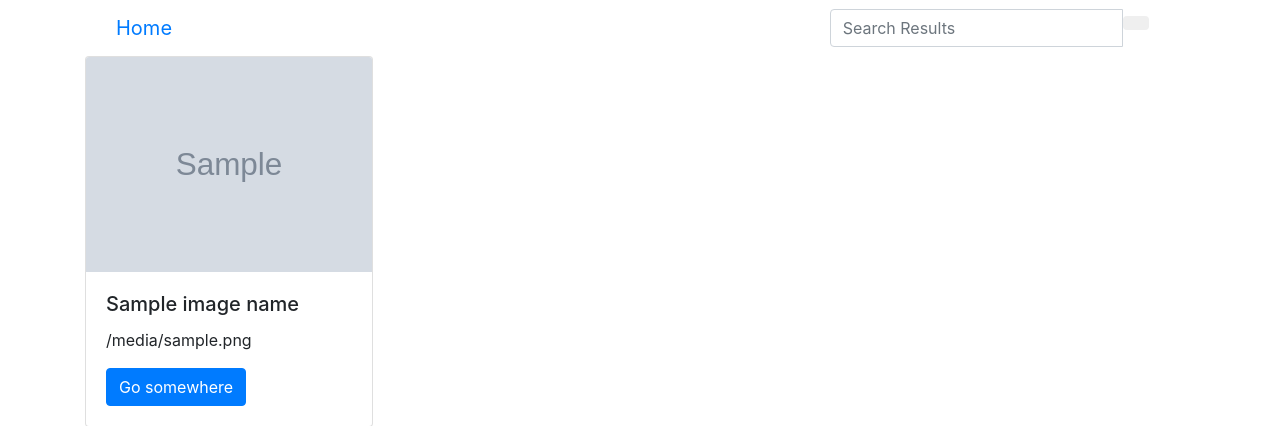
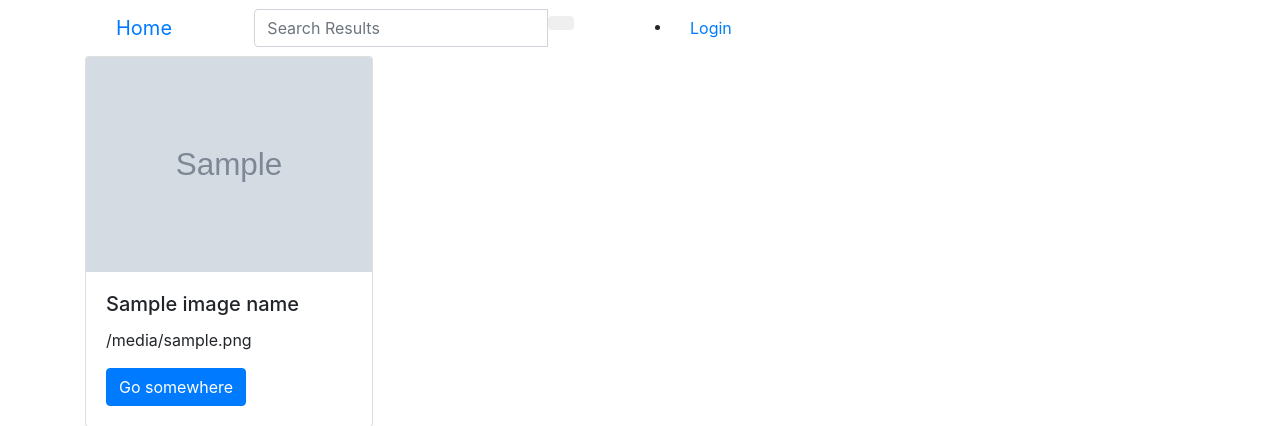
Before and after one commit to peninah-njeri/instagram-project, a Django app: template instagram/templates/instagram/home.html in a window 1280 px wide. Shown: the top 426 px of the page. Run offline with Django 3.2, Linux system fonts and the light colour scheme; the template is opened without the code that fills it: most values are stand-ins (such as "Sample title", 1, 10 or a date in 2020); grey boxes marked "Sample" are stand-in pictures; some libraries are stand-ins or nearby versions.

Commit message:
update the navbar to point the user to the login route

```diff
--- a/instagram/templates/instagram/navbar.html
+++ b/instagram/templates/instagram/navbar.html
@@ -20,5 +20,32 @@
             </form>
           </div>
           <!-- search form end -->
+          <div class="col-sm-6 col-md-6">
+                {% if user.is_authenticated %}
+                <ul>
+                  <li class="dropdown">
+                    <a href="#" class="dropdown-toggle btn btn-default" data-toggle="dropdown" role="button" aria-expanded="false">Account
+                              <span class="caret"></span>
+                          </a>
+                    <ul class="dropdown-menu" role="menu">
+                      <li>
+                        <a href="{%url 'newsToday'%}">Home</a>
+                      </li>
+                      <li>
+                        <a href="/accounts/password/change">Change Password</a>
+                      </li>
+                      <li>
+                        <a href="/logout">Logout</a>
+                      </li>
+                    </ul>
+                  </li>
+                </ul>
+                {% else %}
+                <li>
+                  <a class='btn btn-default' href="/accounts/login">Login</a>
+                </li>
+
+                {% endif %}
+              </div>
         </div>
       </nav>
```
